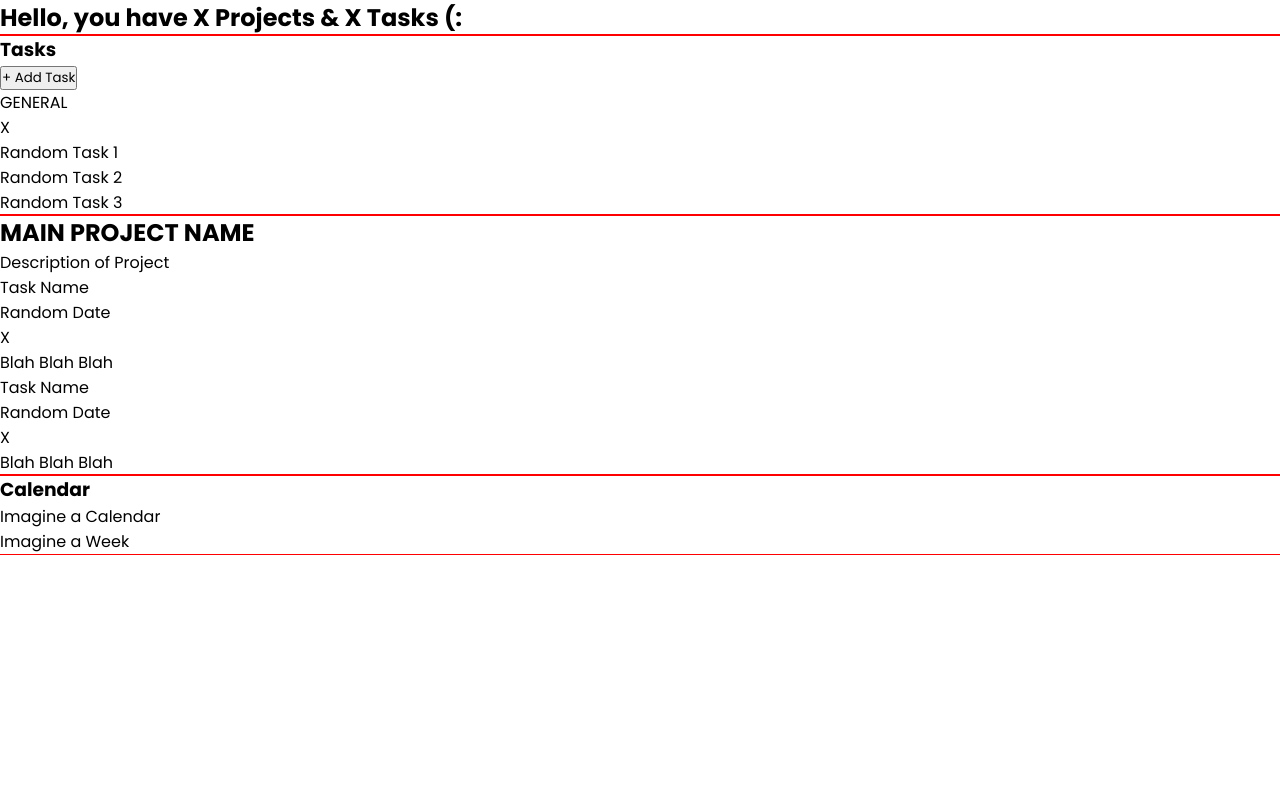
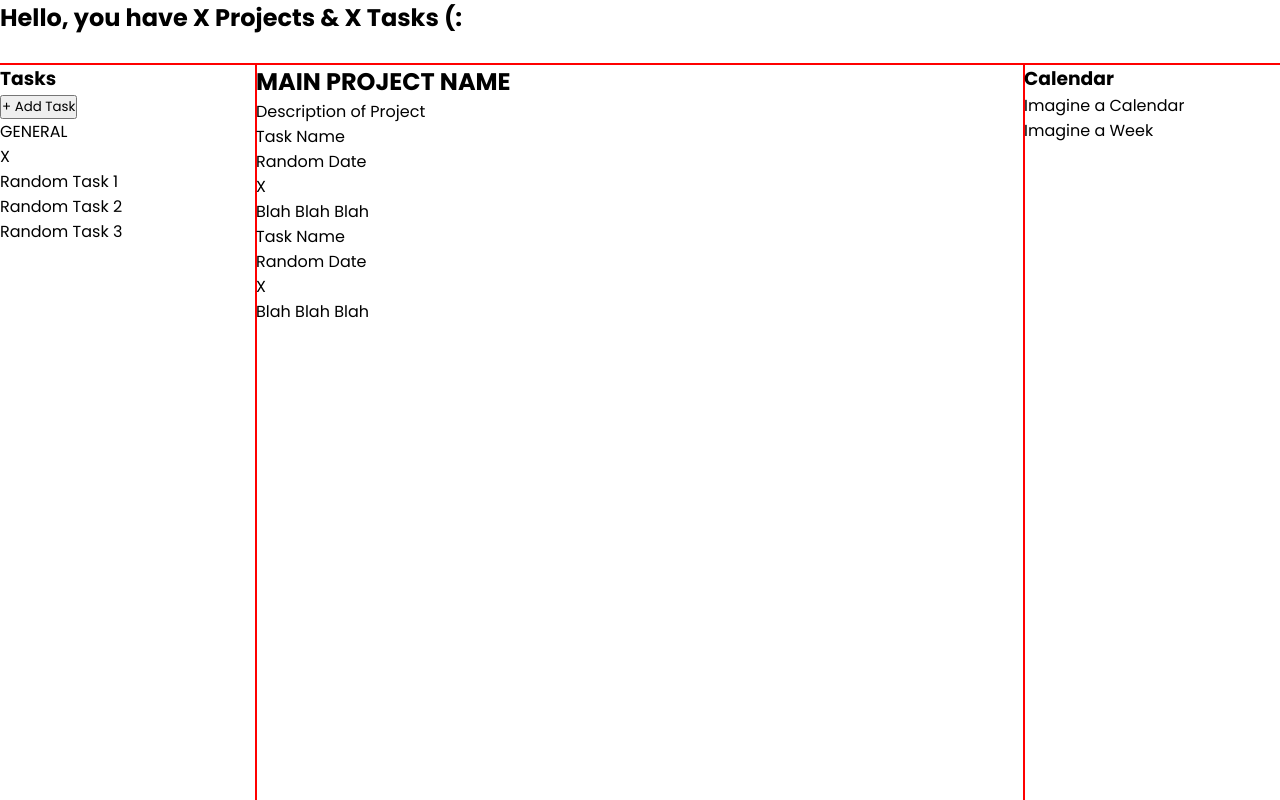
Before and after one commit to jansencir/top-todo-list, a website built with webpack: page src/template.html in a window 1280 px wide. Built offline with nearby package versions, Linux system fonts and the light colour scheme.

Commit message:
Add grid to content

```diff
--- a/src/styles.css
+++ b/src/styles.css
@@ -133,3 +133,30 @@ aside,
 main {
   outline: 1px solid red;
 }
+
+#content {
+  display: grid;
+  grid-template-rows: 8vh 92vh;
+  grid-template-columns: 1fr 3fr 1fr;
+
+}
+
+#header {
+  grid-row: 1 / 2;
+  grid-column: 1 / 4;
+}
+
+#left-sidebar {
+  grid-row: 2 / 3;
+  grid-column: 1 / 2;
+}
+
+#main-area {
+  grid-row: 2 / 3;
+  grid-column: 2 / 3;
+}
+
+#right-sidebar {
+  grid-row: 2 / 3;
+  grid-column: 3 / 4;
+}
```
Lines whose indentation alone changed are shown as unchanged.
